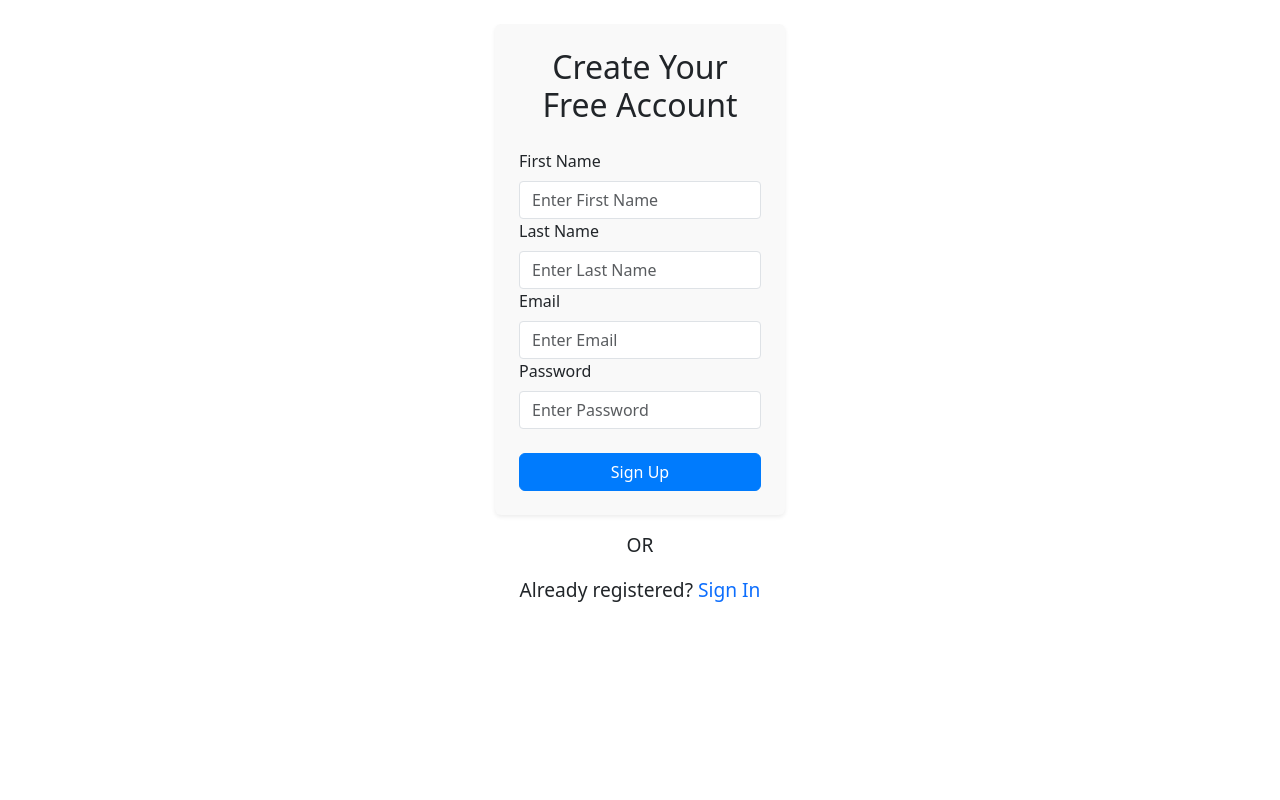
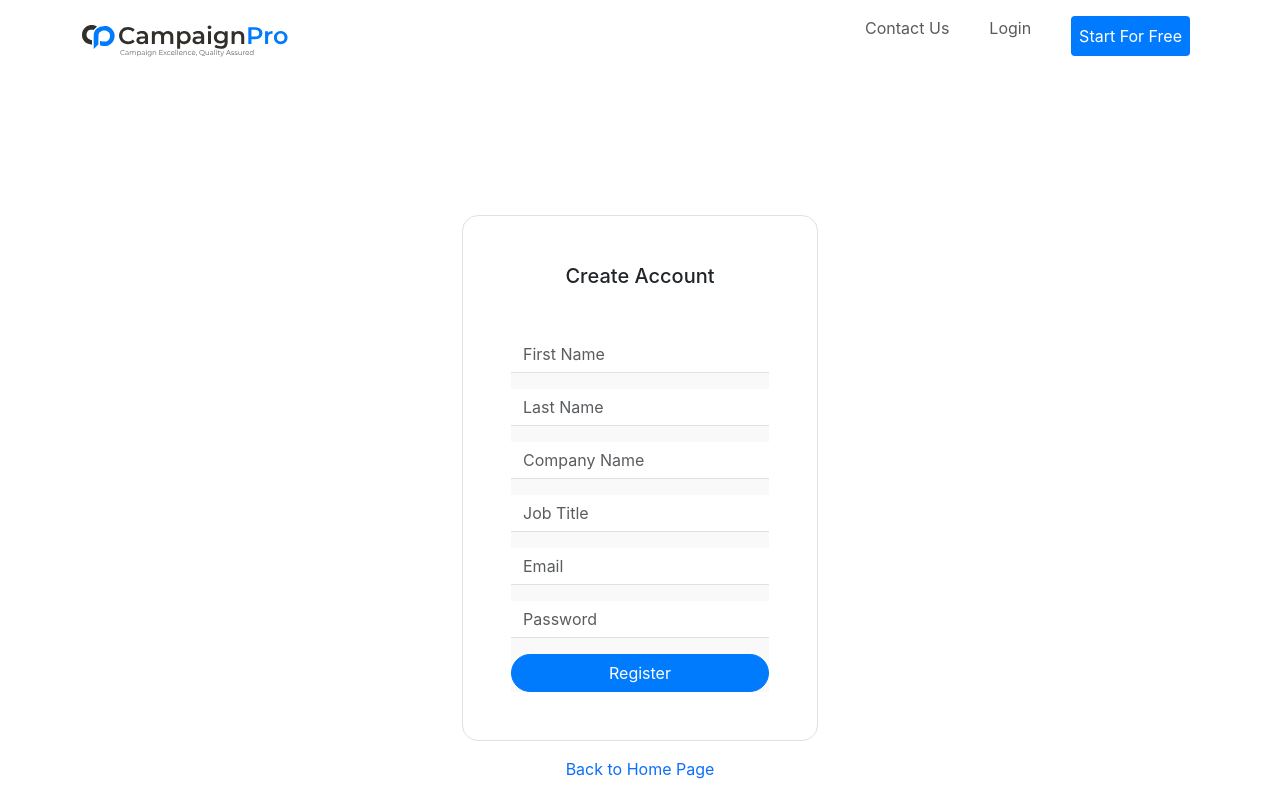
Before and after one commit to saifxx75/campaignpro, a React (Create React App) app: page /register in a window 1280 px wide. Shown: the top 800 px of the page. Built offline with nearby package versions, Linux system fonts and the light colour scheme.

Commit message:
updated routing

```diff
--- a/package.json
+++ b/package.json
@@ -3,16 +3,20 @@
   "version": "0.1.0",
   "private": true,
   "dependencies": {
+    "@fortawesome/free-solid-svg-icons": "^6.6.0",
+    "@fortawesome/react-fontawesome": "^0.2.2",
     "@testing-library/jest-dom": "^5.17.0",
     "@testing-library/react": "^13.4.0",
     "@testing-library/user-event": "^13.5.0",
     "axios": "^1.7.7",
     "bootstrap": "^5.3.3",
+    "bootstrap-icons": "^1.11.3",
     "emailjs-com": "^3.2.0",
     "js-cookie": "^3.0.5",
     "react": "^18.3.1",
     "react-bootstrap": "^2.10.4",
     "react-dom": "^18.3.1",
+    "react-icons": "^5.3.0",
     "react-router-dom": "^6.26.2",
     "react-scripts": "5.0.1",
     "react-toastify": "^10.0.6",
--- a/src/App.js
+++ b/src/App.js
@@ -1,72 +1,33 @@
-import './App.css';
-import { BrowserRouter as Router, Route, Routes, useLocation } from "react-router-dom";
+import React from 'react';
+import "bootstrap/dist/css/bootstrap.min.css";
+import "bootstrap-icons/font/bootstrap-icons.css";
+import Sidebar from './components/Sidebar/Sidebar';
+import Dashboard from './pages/Dashboard/Dashboard';
 import { useState } from "react";
-import Header from './components/Header/Header';
-import Home from "./pages/Home/Home";
-import About from './pages/Home/About';
-import Contact from './pages/Home/Contact';
-import Register from "./pages/Auth/Register";
-import Login from "./pages/Auth/Login";
-import Footer from './components/Footer/Footer';
-import TermOfServices from './pages/Home/TermOfServices';
-import Dashboard from './pages/Dashboard/Dashboard';
-import MainLayout from './components/MainLayout';
-import PrivacyPolicy from './pages/Home/PrivacyPolicy';
-import ScrollToTop from './components/ScrollToTop';
-import Cancellations from './pages/Home/Cancellations';
-import Support from './pages/Home/Support';
 
 function App() {
-  const location = useLocation();
+ const [toggle, setToggle] = useState(true);
+ const Toggle = () => {
+  setToggle(!toggle);
+ };
+ return(
+  <>
+  <div className="container-fluid min-vh-100 bg-light">
+    <div className="row ">
+      {toggle && (
+        <div className="col-lg-2 p-3 bg-white vh-100 position-fixed">
+          <Sidebar />
+        </div>
+      )}
+      {toggle && <div className="col-lg-2"></div>}
+      <div className="col">
 
-  // Check whether header and footer should be hidden based on the current route
-  const hideHeaderFooterRoutes = ["/logIn", "/register"];
-  const shouldHideHeaderFooter = hideHeaderFooterRoutes.includes(location.pathname);
-
-  const [isLoggedIn, setIsLoggedIn] = useState(false);
-
-  const handleLogin = () => {
-    setIsLoggedIn(true);
-  };
-
-  const handleLogout = () => {
-    setIsLoggedIn(false);
-    localStorage.removeItem('isLoggedIn'); // Remove the login state from localStorage
-    window.location.href = '/logIn';  // Redirect to login on logout
-  };
-
-  return (
-    <>
-      {/* Conditionally render Header based on current route */}
-      {!shouldHideHeaderFooter && <Header isLoggedIn={isLoggedIn} handleLogout={handleLogout} />}
-
-      {/* Scroll to top functionality */}
-      <ScrollToTop />
-
-      <Routes>
-        <Route path="/" element={<Home />} />
-        <Route path="/about" element={<About />} />
-        <Route path="/contact" element={<Contact />} />
-        <Route path="/register" element={<Register onRegister={handleLogin} />} />
-        <Route path="/logIn" element={<Login onLogin={handleLogin} />} />
-        <Route path="/terms-of-services" element={<TermOfServices />} />
-        <Route path="/privacy-policy" element={<PrivacyPolicy />} />
-        <Route path="/cancellations" element={<Cancellations />} />
-        <Route path="/support" element={<Support />} />
-
-        {/* Main Layout: Dashboard */}
-        <Route
-          path="/dashboard"
-          element={isLoggedIn
-            ? <MainLayout><Dashboard /></MainLayout>
-            : <Login onLogin={handleLogin} />}
-        />
-      </Routes>
-
-      {/* Conditionally render Footer based on current route */}
-      {!shouldHideHeaderFooter && <Footer />}
-    </>
-  );
+        <Dashboard Toggle={Toggle} />
+      </div>
+    </div>
+  </div>
+  </>
+ )
 }
 
 export default App;
--- a/src/index.js
+++ b/src/index.js
@@ -1,20 +1,75 @@
-import React from 'react';
-import ReactDOM from 'react-dom/client';
-import './index.css';
-import App from './App';
-import { BrowserRouter } from 'react-router-dom';
-import reportWebVitals from './reportWebVitals';
-import 'bootstrap/dist/css/bootstrap.min.css'
-import 'bootstrap/dist/js/bootstrap.js'
+import React, { useState, useEffect } from "react";
+import ReactDOM from "react-dom/client";
+import {
+  Route,
+  BrowserRouter,
+  Routes,
+  Navigate,
+  Outlet,
+} from "react-router-dom";
+import Home from "./pages/Home/Home";
+import About from "./pages/Home/About";
+import Contact from "./pages/Home/Contact";
+import PrivacyPolicy from './pages/Home/PrivacyPolicy';
+import Cancellations from './pages/Home/Cancellations';
+import Support from './pages/Home/Support';
+import Register from "./pages/Auth/Register";
+import Login from "./pages/Auth/Login";
+import Footer from "./components/Footer/Footer";
+import TermOfServices from "./pages/Home/TermOfServices";
+import Dashboard from "./pages/Dashboard/Dashboard";
+import App from "./App";
+import { ToastContainer } from "react-toastify";
+import "react-toastify/dist/ReactToastify.css";
+import "./index.css";
+import "bootstrap/dist/css/bootstrap.min.css";
+import "bootstrap/dist/js/bootstrap.js";
+import Header from "./components/Header/Header";
 
-const root = ReactDOM.createRoot(document.getElementById('root'));
-root.render(
-  <BrowserRouter>
-    <App  className="justify-content-start"/>
-  </BrowserRouter>,
+const PrivateRoute = ({ isAuthenticated, ...props }) => {
+  const token = localStorage.getItem("token");
+  return isAuthenticated && token ? <Outlet /> : <Navigate replace to="/" />;
+};
+
+const AppRoutes = () => {
+  const [isAuthenticated, setisAuthenticated] = useState(() => {
+    const token = localStorage.getItem("token");
+    return !!token;
+  });
+
+  useEffect(() => {
+    const token = localStorage.getItem("token");
+    setisAuthenticated(!!token);
+  }, []);
+
+  return (
+    <BrowserRouter>
+    <Header />
+
+      <Routes>
+        <Route path="/" element={<Home />} />
+        <Route path="/about" element={<About />} />
+        <Route path="/contact" element={<Contact />} />
+        <Route
+          path="/logIn"
+          element={<Login setisAuthenticated={setisAuthenticated} />}
+        />
+        <Route
+          path="/register"
+          element={<Register setisAuthenticated={setisAuthenticated} />}
+        />
+        <Route path="/terms-of-services" element={<TermOfServices />} />
+        <Route path="/privacy-policy" element={<PrivacyPolicy />} />
+        <Route path="/cancellations" element={<Cancellations />} />
+        <Route path="/support" element={<Support />} />
+      </Routes>
+      <Footer />
+    </BrowserRouter>
+  );
+};
+
+ReactDOM.createRoot(document.getElementById("root")).render(
+  <React.Fragment>
+    <AppRoutes />
+  </React.Fragment>
 );
-
-// If you want to start measuring performance in your app, pass a function
-// to log results (for example: reportWebVitals(console.log))
-// or send to an analytics endpoint. Learn more: https://bit.ly/CRA-vitals
-reportWebVitals();
--- a/src/pages/Auth/Login.jsx
+++ b/src/pages/Auth/Login.jsx
@@ -1,22 +1,21 @@
-import axios from "axios";
 import React, { useState, useEffect } from "react";
 import { Container, Row, Col, Form, Button, Toast } from "react-bootstrap";
 import { useNavigate } from "react-router-dom";
-import '../../Assets/css/Login.css';
+import { FaEye, FaEyeSlash } from "react-icons/fa";
+import axios from "axios";
 import { isLogin, setAuthentication } from "../../utils/Auth";
 import { baseURL } from "../../utils/constant";
+import "../../Assets/css/Login.css";
 
 export default function Login({ setisAuthenticated }) {
   const [email, setEmail] = useState("");
   const [password, setPassword] = useState("");
+  const [passwordVisible, setPasswordVisible] = useState(false);
   const [loginError, setLoginError] = useState(null);
   const [message, setMessage] = useState("");
-  const [isAuthenticated, setIsAuthenticated] = useState(false);
   const [showToast, setShowToast] = useState(false);
-  const [isLoggedIn, setIsLoggedIn] = useState(false);
   const navigate = useNavigate();
 
-  // Check if the user is already logged in and redirect to the dashboard if true
   useEffect(() => {
     const authenticate = async () => {
       if (await isLogin()) {
@@ -26,21 +25,9 @@ export default function Login({ setisAuthenticated }) {
     authenticate();
   }, [navigate]);
 
-  useEffect(() => {
-    const checkAuthentication = async () => {
-      if (await isLogin()) {
-        setIsAuthenticated(true);
-      }
+  const handlePasswordToggle = () => {
+    setPasswordVisible(!passwordVisible);
   };
-    checkAuthentication();
-  }, []);
-
-  useEffect(() => {
-    const loggedIn = localStorage.getItem('isLoggedIn');
-    if (loggedIn) {
-      setIsLoggedIn(true);
-    }
-  }, []);
 
   const handleLogin = async (e) => {
     e.preventDefault();
@@ -52,25 +39,19 @@ export default function Login({ setisAuthenticated }) {
 
       if (response.status === 200) {
         setMessage("Login successful");
-        setLoginError("");
+        setLoginError(null);
         setShowToast(true);
-        setIsLoggedIn(true);
 
-        // Save token and set authentication
         setAuthentication(response.data.bearerToken);
-        localStorage.setItem('isLoggedIn', true);
-        localStorage.setItem('token', response.data.bearerToken);
+        localStorage.setItem("token", response.data.bearerToken);
 
-        // Redirect to the dashboard
         navigate("/dashboard");
-
       } else {
         setLoginError(response.data.error || "Login failed");
         setShowToast(true);
         setMessage("");
       }
     } catch (error) {
-      console.error("Login error:", error);
       setLoginError("Incorrect email or password");
       setMessage("");
       setShowToast(true);
@@ -81,15 +62,24 @@ export default function Login({ setisAuthenticated }) {
     <>
       {/* Toast for showing messages */}
       <div className="position-fixed top-0 end-0 p-3" style={{ zIndex: 1060 }}>
-        <Toast onClose={() => setShowToast(false)} show={showToast} delay={3000} autohide>
+        <Toast
+          onClose={() => setShowToast(false)}
+          show={showToast}
+          delay={3000}
+          autohide
+        >
           <Toast.Body>
-            {loginError ? <span className="error">{loginError}</span> : <span className="success">{message}</span>}
+            {loginError ? (
+              <span className="error">{loginError}</span>
+            ) : (
+              <span className="success">{message}</span>
+            )}
           </Toast.Body>
         </Toast>
       </div>
 
       {/* Main login form */}
-      <Container className="mt-5 mb-5 p-3 space-y-6 container-fluid justify-content-center align-item-center">
+      <Container className="mt-5 mb-5 p-3 justify-content-center align-item-center">
         <Row className="d-flex justify-content-center">
           <Col md={4}>
             <Form className="rounded-md shadow-sm p-4" onSubmit={handleLogin}>
@@ -100,23 +90,32 @@ export default function Login({ setisAuthenticated }) {
                 <Form.Control
                   type="email"
                   placeholder="Enter Email"
-                  className="appearance-none rounded-none relative block w-full px-3 py-2 border border-gray-300 placeholder-gray-500 text-gray-900 rounded-t-md focus:outline-none focus:ring-indigo-500 focus:border-indigo-500 focus:z-10 sm:text-sm"
+                  className="form-control"
                   value={email}
                   onChange={(e) => setEmail(e.target.value)}
                   required
                 />
               </Form.Group>
 
-              <Form.Group controlId="formPassword" className="mt-3">
+              <Form.Group controlId="formPassword" className="mt-3 position-relative">
                 <Form.Label>Password</Form.Label>
+                <div className="position-relative">
                   <Form.Control
-                  type="password"
+                    type={passwordVisible ? "text" : "password"}
                     placeholder="Enter Password"
-                  className="appearance-none rounded-none relative block w-full px-3 py-2 border border-gray-300 placeholder-gray-500 text-gray-900 rounded-t-md focus:outline-none focus:ring-indigo-500 focus:border-indigo-500 focus:z-10 sm:text-sm"
+                    className="form-control"
                     value={password}
                     onChange={(e) => setPassword(e.target.value)}
                     required
                   />
+                  <button
+                    type="button"
+                    className="position-absolute end-0 top-50 translate-middle-y me-2 border-0 bg-transparent"
+                    onClick={handlePasswordToggle}
+                  >
+                    {passwordVisible ? <FaEyeSlash /> : <FaEye />}
+                  </button>
+                </div>
               </Form.Group>
 
               <div className="d-grid gap-2 mt-4">
@@ -127,7 +126,10 @@ export default function Login({ setisAuthenticated }) {
             </Form>
             <p className="text-center mt-4">OR</p>
             <p className="text-center">
-              Don&apos;t have an account? <a className="text-decoration-none" href="/register">Sign Up</a>
+              Don&apos;t have an account?{" "}
+              <a className="text-decoration-none" href="/register">
+                Sign Up
+              </a>
             </p>
           </Col>
         </Row>
--- a/src/pages/Auth/Register.jsx
+++ b/src/pages/Auth/Register.jsx
@@ -1,112 +1,125 @@
-import React, { useState } from "react";
-import { Container, Row, Col, Form, Button, Alert } from "react-bootstrap";
-import axios from "axios";
+import axios from 'axios';
 import { baseURL } from "../../utils/constant";
-// import { useNavigate } from "react-router-dom";
+import Button from 'react-bootstrap/Button';
+import Form from 'react-bootstrap/Form';
+import { Container, Row, Col } from 'react-bootstrap';
+import { useEffect, useState } from "react";
+import { Link, useNavigate } from 'react-router-dom';
+import { isLogin, setAuthentication } from "../../utils/Auth";
+import Toast from 'react-bootstrap/Toast';
 
-function Register() {
-  const [firstName, setFirstName] = useState("");
-  const [lastName, setLastName] = useState("");
-  const [email, setEmail] = useState("");
-  const [password, setPassword] = useState("");
-  const [error, setError] = useState("");
-  const [message, setMessage] = useState("");
-  // const navigate = useNavigate();
+export default function RegisterPage() {
+  const [showToast, setShowToast] = useState(false);
+  const [showSuccessToast, setShowSuccessToast] = useState(false);
+  const [toastMessage, setToastMessage] = useState('');
+  const [formData, setFormData] = useState({
+    firstName: '',
+    lastName: '',
+    companyName: '',
+    jobTitle: '',
+    email: '',
+    password: ''
+  });
+  const [pageReady, setPageReady] = useState(false);
 
-  const handleRegister = async (e) => {
-    e.preventDefault();
-    try {
-      const response = await axios.post(`${baseURL}auth/register`, {
-        firstName,
-        lastName,
-        email,
-        password,
-      });
-      setMessage(response.data.message || "Registration successful!");
-      setError("");
-    } catch (err) {
-      setError(
-        err.response?.data?.message || "An error occurred during registration."
-      );
-      setMessage("");
+  const navigate = useNavigate();
+
+  useEffect(() => {
+    const authenticate = async () => {
+      if (await isLogin()) {
+        navigate("/");
+      } else {
+        setPageReady(true);
       }
     };
+    authenticate();
+  }, [navigate]);
+
+  const handleChange = (e) => {
+    const { name, value } = e.target;
+    setFormData((prevData) => ({
+      ...prevData,
+      [name]: value
+    }));
+  };
+
+  const handleSubmit = (e) => {
+    e.preventDefault();
+    axios.post(`${baseURL}auth/register`, formData)
+      .then((res) => {
+        setAuthentication(res.data.bearerToken);
+        localStorage.setItem('bearerToken', res.data.bearerToken);
+        setToastMessage("Registration successful! Redirecting...");
+        setShowSuccessToast(true);
+        setTimeout(() => navigate("/register/verify"), 2000);
+      })
+      .catch((err) => {
+        setToastMessage(err?.response?.data?.message || "An error occurred");
+        setShowToast(true);
+      });
+  };
+
+  if (!pageReady) return null;
 
   return (
-    <Container
-      fluid
-      className="d-flex align-items-center justify-content-center vh-70 mt-4" // Vertically and horizontally center
-      style={{ overflowY: "auto" }}
-    >
-      <Row className="justify-content-center w-100">
-        <Col md={3} lg={3}>
-        {/* <Button
-            variant="secondary"
-            className="mb-3"
-            style={{ position: 'absolute', top: '10px', left: '10px' }} // Positioning in top-left corner
-            onClick={() => navigate("/")}
-          >
-            Back
-          </Button> */}
-          <Form className="p-4 shadow-sm rounded" onSubmit={handleRegister}>
-            <h2 className="text-center mb-4">Create Your Free Account</h2>
-            {error && <Alert variant="danger">{error}</Alert>}
-            {message && <Alert variant="success">{message}</Alert>}
-            <Form.Group controlId="formFirstName">
-              <Form.Label>First Name</Form.Label>
+    <>
+      <div className="d-flex justify-content-center align-items-center vh-100">
+        <Container>
+          <Row>
+            <Col lg={4} className="mx-auto">
+              <Col lg={12} className="p-5 border rounded-4 mb-3">
+                <h5 className="mb-5 text-center">Create Account</h5>
+                <Form onSubmit={handleSubmit}>
+                  {["firstName", "lastName", "companyName", "jobTitle", "email", "password"].map((field, index) => (
+                    <Form.Group className="mb-3" key={index}>
                       <Form.Control
-                type="text"
-                placeholder="Enter First Name"
-                value={firstName}
-                onChange={(e) => setFirstName(e.target.value)}
-                required
+                        type={field === "email" ? "email" : field === "password" ? "password" : "text"}
+                        placeholder={field.charAt(0).toUpperCase() + field.slice(1).replace(/([A-Z])/g, ' $1')}
+                        className="border-0 border-bottom rounded-0"
+                        name={field}
+                        onChange={handleChange}
                       />
                     </Form.Group>
-            <Form.Group controlId="formLastName">
-              <Form.Label>Last Name</Form.Label>
-              <Form.Control
-                type="text"
-                placeholder="Enter Last Name"
-                value={lastName}
-                onChange={(e) => setLastName(e.target.value)}
-              />
-            </Form.Group>
-            <Form.Group controlId="formEmail">
-              <Form.Label>Email</Form.Label>
-              <Form.Control
-                type="email"
-                placeholder="Enter Email"
-                value={email}
-                onChange={(e) => setEmail(e.target.value)}
-                required
-              />
-            </Form.Group>
-            <Form.Group controlId="formPassword">
-              <Form.Label>Password</Form.Label>
-              <Form.Control
-                type="password"
-                placeholder="Enter Password"
-                value={password}
-                onChange={(e) => setPassword(e.target.value)}
-                required
-              />
-            </Form.Group>
-            <div className="d-grid gap-2 mt-4">
-              <Button variant="primary" type="submit">
-                Sign Up
+                  ))}
+                  <div className="d-grid gap-2">
+                    <Button variant="primary" type="submit" className="rounded-pill">
+                      Register
                     </Button>
                   </div>
                 </Form>
-          <div className="text-center mt-3">
-            <p>OR</p>
-            <p>
-              Already registered? <a className="text-decoration-none" href="/logIn">Sign In</a>
-            </p>
+              </Col>
+              <div className="text-center">
+                <Link to="/" className="text-decoration-none">Back to Home Page</Link>
               </div>
             </Col>
           </Row>
         </Container>
+      </div>
+
+      <Toast
+        show={showToast}
+        onClose={() => setShowToast(false)}
+        className="custom-toast p-2 border-0 bg-danger text-white"
+      >
+        <Toast.Body>{toastMessage}</Toast.Body>
+      </Toast>
+
+      <Toast
+        show={showSuccessToast}
+        onClose={() => setShowSuccessToast(false)}
+        className="custom-toast p-2 border-0 bg-success text-white"
+      >
+        <Toast.Body>{toastMessage}</Toast.Body>
+      </Toast>
+
+      <style jsx global>{`
+        .custom-toast {
+          position: fixed;
+          bottom: 20px;
+          left: 20px;
+          z-index: 9999;
+        }
+      `}</style>
+    </>
   );
 }
-
-export default Register;
```
Also changed, not shown: src/Assets/images/logowithname.svg, 1 other file (tests, documents, lock files or other folders). Lines whose indentation alone changed are shown as unchanged.
